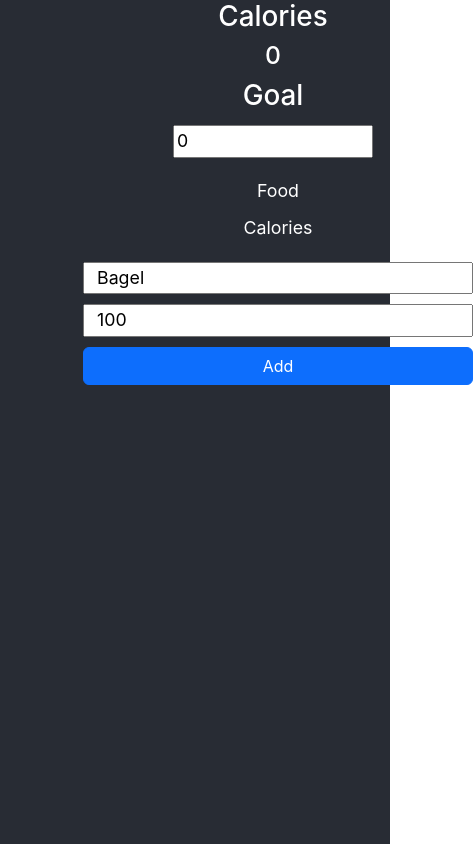
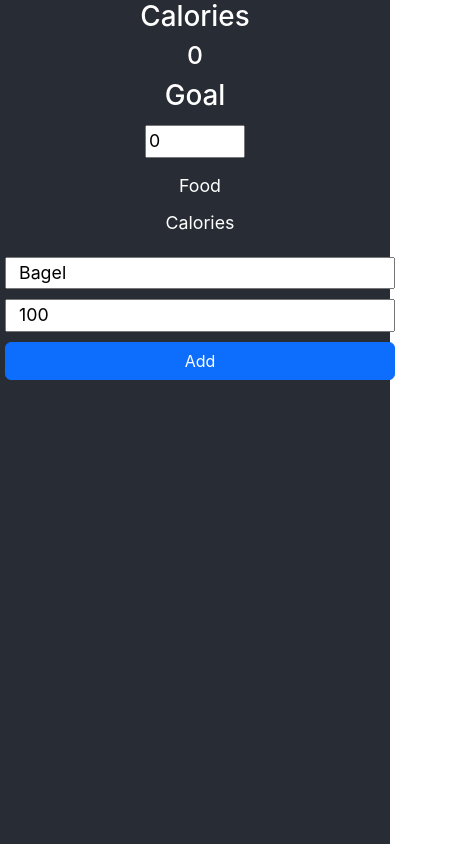
Before and after one commit to TreeBaron/Calorie-Boy, a React (Create React App) app: page / in a window 390 px wide. Shown: the whole page, 473 px wide, since content can reach past the window. Built offline with nearby package versions, Linux system fonts and the light colour scheme; the HTML template or start-up script is replaced by a standard one.

Commit message:
Rename, Count Fix
Fixes, Phone Mode


Hmm

```diff
--- a/public/index.html
+++ b/public/index.html
@@ -25,7 +25,7 @@
       work correctly both with client-side routing and a non-root public URL.
       Learn how to configure a non-root public URL by running `npm run build`.
     -->
-    <title>React App</title>
+    <title>Calorie Boy</title>
   </head>
   <body>
     <noscript>You need to enable JavaScript to run this app.</noscript>
--- a/src/App.css
+++ b/src/App.css
@@ -1,3 +1,4 @@
+
 .App {
   text-align: center;
 }
@@ -54,3 +55,59 @@ li {
   background-color: white;
   color: #282c34;
 }
+
+@media only screen and (max-width: 600px) {
+  .App-header {
+    background-color: #282c34;
+    min-height: 100vh;
+    display: flex;
+    flex-direction: column;
+    justify-content: left;
+    font-size: calc(10px + 2vmin);
+    color: white;
+  }
+
+  .container {
+    min-width: 50%;
+    margin-left: 0px;
+  }
+
+  li {
+    list-style-type: none;
+  }
+
+  .goalNumberWidth {
+    max-width: 100px;
+  }
+
+  .goalText {
+    margin: auto;
+    margin-right: 10px;
+    margin-left: 0px;
+    font-size: 35px;
+  }
+
+  .marginSmall {
+    margin: 5px;
+  }
+
+  .marginTop {
+    margin-top: 5px;
+  }
+
+  .flexBox
+  {
+    display: flex;
+    flex-direction: row;
+    flex-wrap: nowrap;
+    justify-content: center;
+    width: 10%;
+  }
+
+  .item
+  {
+    background-color: white;
+    color: #282c34;
+  }
+
+}
--- a/src/App.js
+++ b/src/App.js
@@ -52,6 +52,14 @@ function App() {
     setTotalCalories(total);
   };
 
+  const countLoadedItems = (items) => {
+    let total = 0;
+    items.forEach(item => {
+      total += item.calories;
+    });
+    setTotalCalories(total);
+  };
+
   // Load Cookies if found...
   const cookies = new Cookies();
   const cookieKey = 'myCalorieCount';
@@ -62,7 +70,7 @@ function App() {
     if(retrieved.items.length)
     {
       setItems(retrieved.items);
-      countCalories();
+      countLoadedItems(retrieved.items);
     }
 
     if(retrieved.goal && goal === 0)
```
Also changed, not shown: public/manifest.json.
